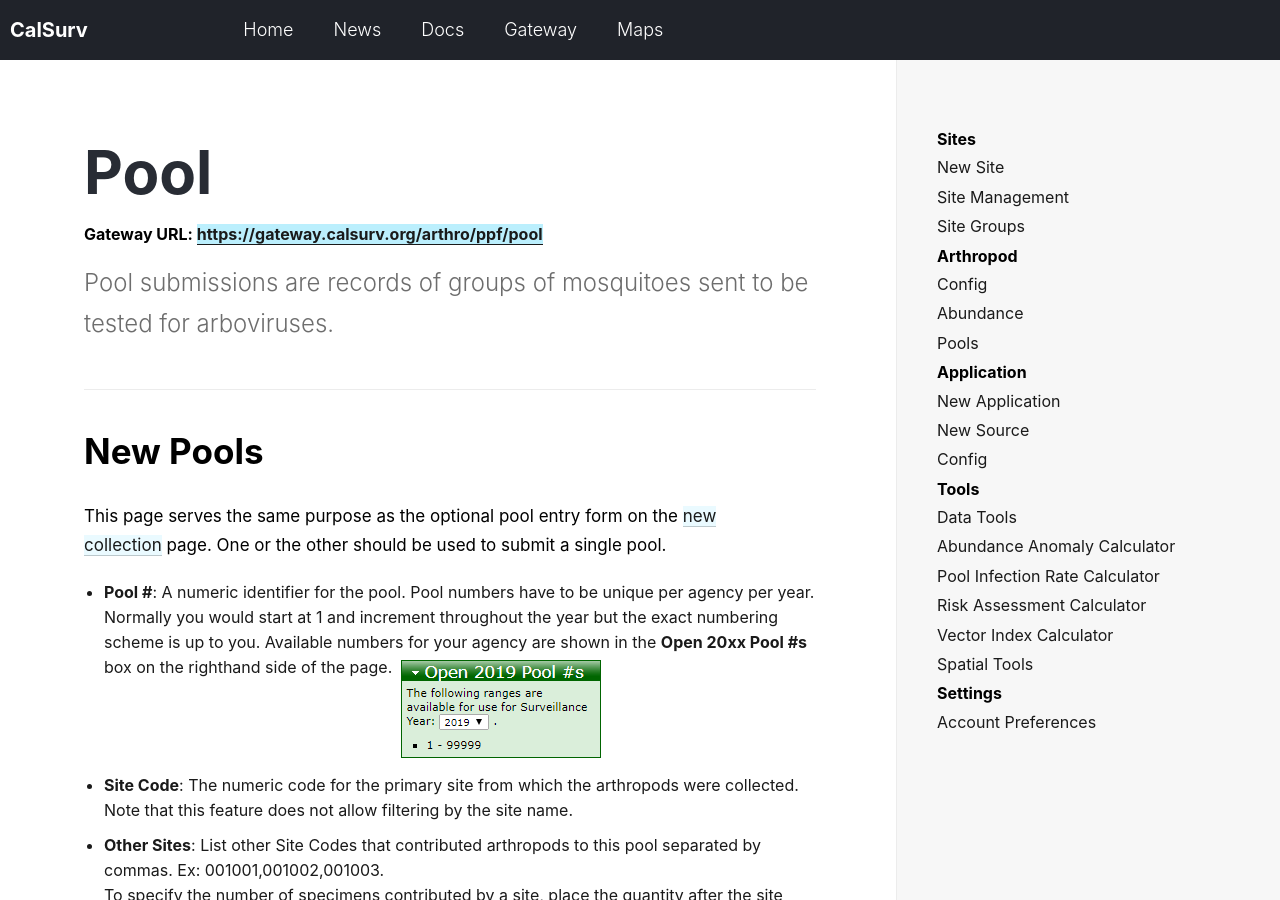
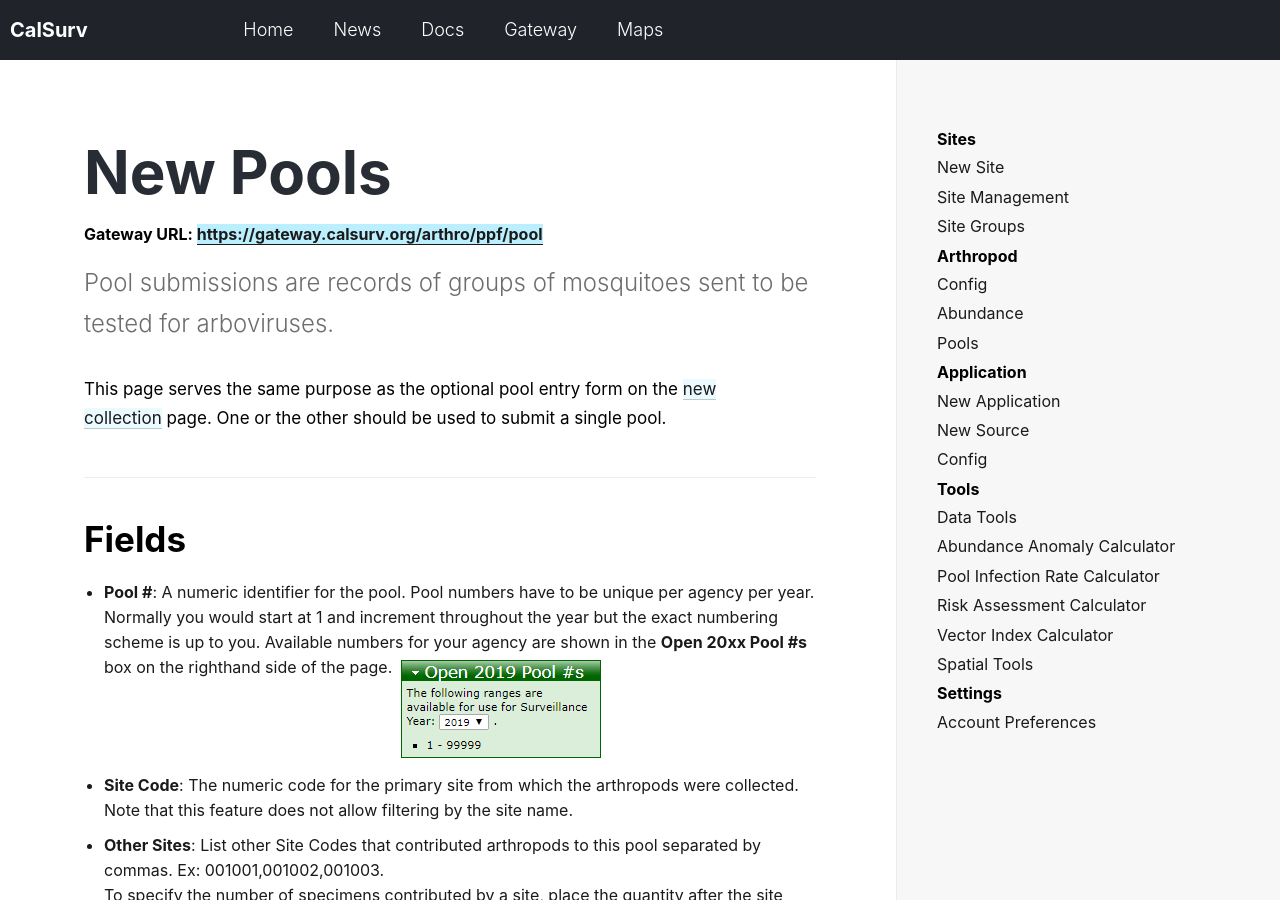
Before and after one commit to tlvaldepena/vectorsurv.org, a Jekyll site: the page built from _docs/arthropod/pool.md, in a window 1280 px wide and 900 px high. Built offline with Jekyll 4.4.1, drawn with Linux system fonts in a browser that asks for light colours.

Commit message:
Change title

```diff
--- a/_docs/arthropod/pool.md
+++ b/_docs/arthropod/pool.md
@@ -1,13 +1,13 @@
 ---
-title: Pool
+title: New Pools
 gateway-url: https://gateway.calsurv.org/arthro/ppf/pool
 ---
 
 Pool submissions are records of groups of mosquitoes sent to be tested for arboviruses.
 
-## New Pools
+This page serves the same purpose as the optional pool entry form on the [new collection]({{ site.baseurl }}/docs/arthropod/collection) page. One or the other should be used to submit a single pool.
 
-This page serves the same purpose as the optional pool entry form on the [new collection]({{ site.baseurl }}/docs/arthropod/collection) page. One or the other should be used to submit a single pool.
+## Fields
 
 * **Pool #**: A numeric identifier for the pool. Pool numbers have to be unique per agency per year. Normally you would start at 1 and increment throughout the year but the exact numbering scheme is up to you. Available numbers for your agency are shown in the **Open 20xx Pool #s** box on the righthand side of the page.
 ![Open Pool #s box]({{ site.baseurl }}/assets/images/docs/open_pools.PNG)
```
